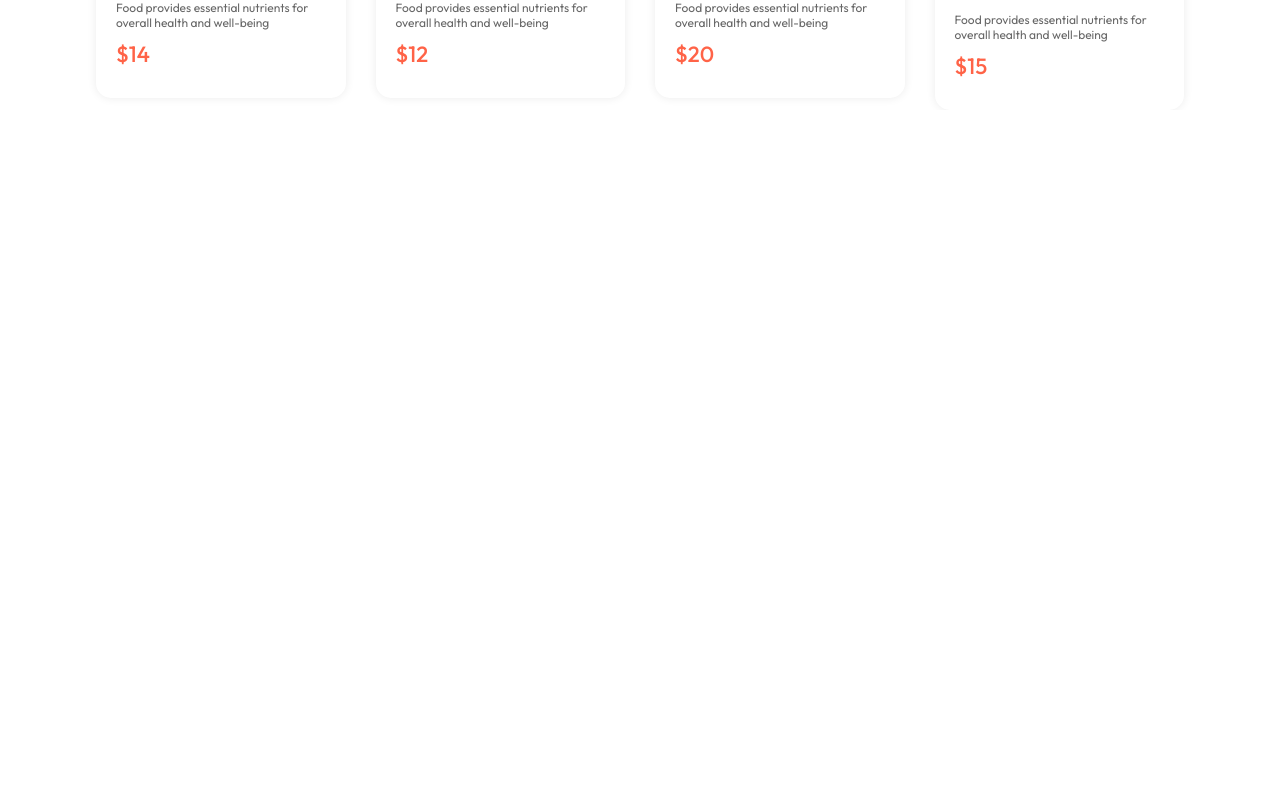
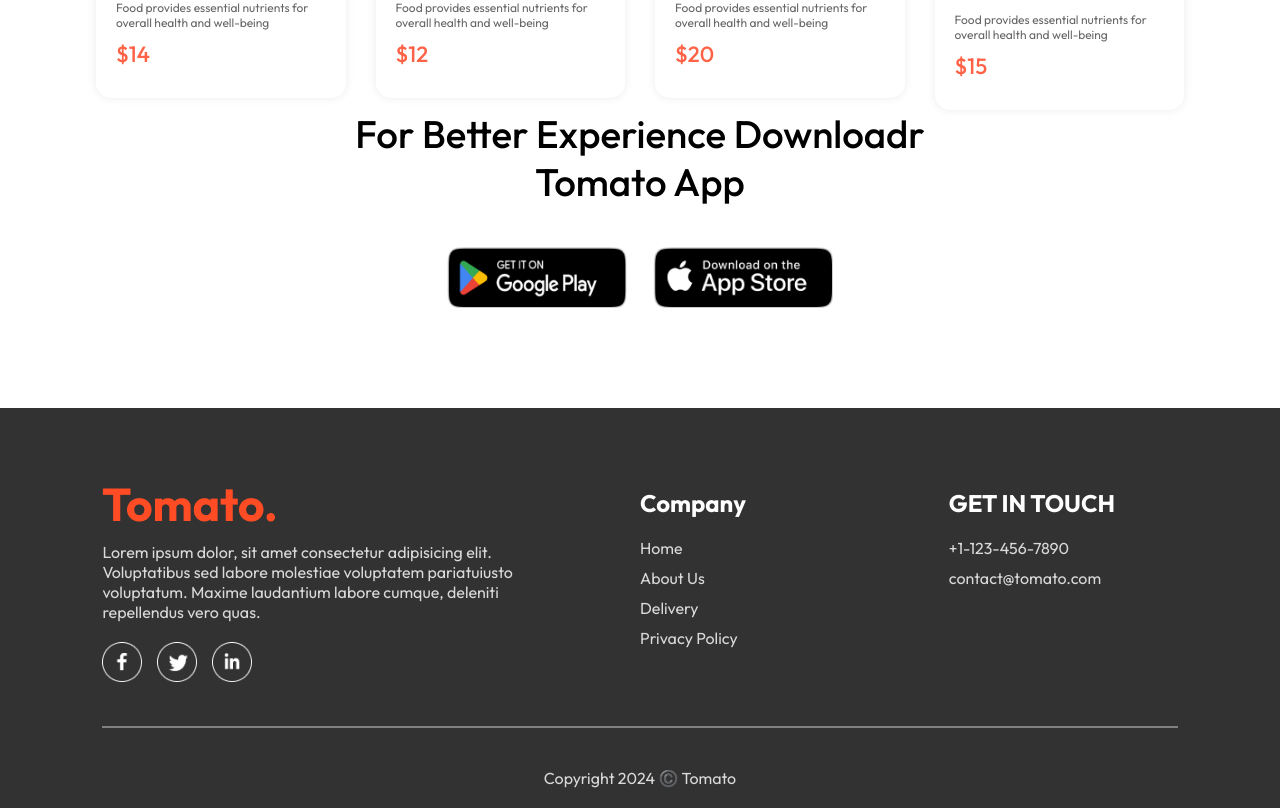
Before and after one commit to puneetuttam/Food-Del, a React (Vite) app: page / in a window 1280 px wide. Shown: the part 4177-4985 px from the top of the page. Before the commit the page ends 4287 px from the top, so only its background shows below. Built offline with nearby package versions, Linux system fonts and the light colour scheme.

Commit message:
Footer Added

```diff
--- a/src/App.jsx
+++ b/src/App.jsx
@@ -3,9 +3,11 @@
 import Cart from './pages/Cart/Cart.jsx'
 import Home from './pages/Home/Home.jsx'
 import PlaceOrder from './pages/PlaceOrder/PlaceOrder.jsx'
+import Footer from "./components/Footer/Footer.jsx";
 
 const App = () => {
   return (
+    <>
     <div className="app">
       <Navbar />
       <Routes>
@@ -14,6 +16,9 @@
         <Route path="/order" element={<PlaceOrder />} />
       </Routes>
     </div>
+    <div><Footer></Footer></div>
+    </>
+
   );
 };
 
--- /dev/null
+++ b/src/components/AppDownload/AppDownload.css
@@ -0,0 +1,26 @@
+.app-download{
+  margin: auto;
+  margin-top: auto;
+  font-size: max(3vw,20px);
+  text-align: center;
+  font-weight: 500;
+
+}
+
+.app-download-platforms{
+  display: flex;
+  justify-content: center;
+  gap: max(2vw,10px);
+  margin-top: 40px;
+}
+
+.app-download-platforms img{
+  width: max(30vw,120px);
+  max-width: 180px;
+  transition: 0.5s;
+  cursor: pointer;
+}
+
+.app-download-platforms img:hover{
+  transform: scale(1.05);
+}
--- /dev/null
+++ b/src/components/AppDownload/AppDownload.jsx
@@ -0,0 +1,19 @@
+import { assets } from "../../assets/assets";
+import "./AppDownload.css";
+const AppDownload = () => {
+  return (
+    <div className="app-download" id="app-download">
+      <p>
+        For Better Experience Downloadr
+        <br />
+        Tomato App
+      </p>
+      <div className="app-download-platforms">
+        <img src={assets.play_store} alt="" />
+        <img src={assets.app_store} alt="" />
+      </div>
+    </div>
+  );
+};
+
+export default AppDownload;
--- a/src/components/FoodDisplay/FoodDisplay.jsx
+++ b/src/components/FoodDisplay/FoodDisplay.jsx
@@ -10,6 +10,7 @@
       <h2>Top dishes near you</h2>
       <div className="food-display-list">
         {food_list.map((item, index) => {
+          if(category==="All" || category===item.category){
             return (
               <FoodItem
                 key={index}
@@ -20,6 +21,8 @@
                 price={item.price}
               ></FoodItem>
             );
+          }
+
         })}
       </div>
     </div>
--- /dev/null
+++ b/src/components/Footer/Footer.css
@@ -0,0 +1,52 @@
+.footer {
+  color: #d9d9d9;
+  background-color: #323232;
+  display: flex;
+  flex-direction: column;
+  align-items: center;
+  gap: 20px;
+  padding: 20px 8vw;
+  padding-top: 80px;
+  margin-top:100px
+}
+.footer-content {
+  width: 100%;
+  display: grid;
+  grid-template-columns: 2fr 1fr 1fr;
+  gap: 80px;
+}
+
+.footer-content-left,
+.footer-content-right,
+.footer-content-center {
+  display: flex;
+  align-items: start;
+  flex-direction: column;
+  gap: 20px;
+}
+
+.footer-content-left li,
+.footer-content-right li,
+.footer-content-center li {
+  list-style: none;
+  margin-bottom: 10px;
+  cursor: pointer;
+}
+
+.footer-content-right h2,
+.footer-content-center h2 {
+  color: white;
+}
+
+.footer-social-icons img {
+  width: 40px;
+  margin-right: 15px;
+}
+
+.footer hr{
+  width: 100%;
+  height: 2px;
+  margin: 20px 0;
+  background-color: grey;
+  border: none;
+}
--- /dev/null
+++ b/src/components/Footer/Footer.jsx
@@ -0,0 +1,46 @@
+import { assets } from "../../assets/assets";
+import "./Footer.css";
+
+const Footer = () => {
+  return (
+    <div className="footer" id="footer">
+      <div className="footer-content">
+        <div className="footer-content-left">
+          <img src={assets.logo}></img>
+          <p>
+            Lorem ipsum dolor, sit amet consectetur adipisicing elit.
+            Voluptatibus sed labore molestiae voluptatem pariatuiusto
+            voluptatum. Maxime laudantium labore cumque, deleniti repellendus
+            vero quas.{" "}
+          </p>
+          <div className="footer-social-icons">
+            <img src={assets.facebook_icon}></img>
+            <img src={assets.twitter_icon}></img>
+            <img src={assets.linkedin_icon}></img>
+          </div>
+        </div>
+        <div className="footer-content-center">
+        <h2>Company</h2>
+        <ul>
+          <li>Home</li>
+          <li>About Us</li>
+          <li>Delivery</li>
+          <li>Privacy Policy</li>
+        </ul>
+        </div>
+
+        <div className="footer-content-right">
+          <h2>GET IN TOUCH</h2>
+          <ul>
+            <li>+1-123-456-7890</li>
+            <li>contact@tomato.com</li>
+          </ul>
+        </div>
+      </div>
+      <hr />
+      <p className="footer-copyright">Copyright 2024 ©️ Tomato</p>
+    </div>
+  );
+};
+
+export default Footer;
--- a/src/components/Navbar/Navbar.css
+++ b/src/components/Navbar/Navbar.css
@@ -1,28 +1,28 @@
-.navbar{
+.navbar {
   justify-content: space-between;
-  padding:20px 0px;
+  padding: 20px 0px;
   display: flex;
   align-items: center;
 }
 
-.navbar .logo{
+.navbar .logo {
   width: 150px;
 }
 
-.navbar-menu{
+.navbar-menu {
   display: flex;
-  list-style:none;
-  gap:20px;
+  list-style: none;
+  gap: 20px;
   font-size: 18px;
 }
 
-.navbar-right{
+.navbar-right {
   display: flex;
-  gap:40px;
+  gap: 40px;
   align-items: center;
 }
 
-.navbar button{
+.navbar button {
   background-color: transparent;
   font-size: 16px;
   color: #49557e;
@@ -32,30 +32,75 @@
   cursor: pointer;
   transition: 0.3s;
 }
-.navbar button:hover{
+.navbar button:hover {
   background-color: #fff4f2;
 }
 
-.navbar .active{
+.navbar .active {
   padding-bottom: 2px;
   border-bottom: 2px solid #49557e;
-
 }
 
-.navbar-menu li{
-  cursor:pointer;
+.navbar-menu li {
+  cursor: pointer;
 }
 
-.navbar-search-icon{
-  position:relative
+.navbar-search-icon {
+  position: relative;
 }
-.navbar-search-icon .dot{
+.navbar-search-icon .dot {
   background-color: tomato;
-  position:absolute;
+  position: absolute;
   min-width: 10px;
   min-height: 10px;
   border-radius: 5px;
   top: -8px;
   right: -8px;
+}
 
+@media (max-width: 1050px) {
+  .navbar .logo {
+    width: 140px;
+  }
+  .navbar-menu {
+    gap: 20px;
+    font-size: 17px;
+  }
+  .navbar-right {
+    gap: 30px;
+  }
+  .navbar-right img {
+    width: 22px;
+  }
+
+  .navbar-right button {
+    padding: 8px 25px;
+  }
 }
+
+@media (max-width: 900px) {
+  .navbar .logo {
+    width: 120px;
+  }
+  .navbar-menu {
+    gap: 15px;
+    font-size: 16px;
+  }
+  .navbar-right {
+    gap: 20px;
+  }
+  .navbar-right img{
+    width: 20px;
+  }
+
+  .navbar-right button {
+    padding: 7px 20px;
+    font-size: 15px;
+  }
+}
+
+@media (max-width: 750px) {
+  .navbar-menu {
+    display: none;
+  }
+}
--- a/src/pages/Home/Home.jsx
+++ b/src/pages/Home/Home.jsx
@@ -3,6 +3,7 @@
 import Header from "../../components/Header/Header";
 import { useState } from "react";
 import FoodDisplay from "../../components/FoodDisplay/FoodDisplay";
+import AppDownload from "../../components/AppDownload/AppDownload.jsx"
 const Home = () => {
   const [category, setCategory] = useState("All");
   return (
@@ -10,6 +11,7 @@
       <Header />
       <ExploreMenu category={category} setCategory={setCategory} />
       <FoodDisplay category={category} />
+      <AppDownload></AppDownload>
     </div>
   );
 };
```
Lines whose indentation alone changed are shown as unchanged.
